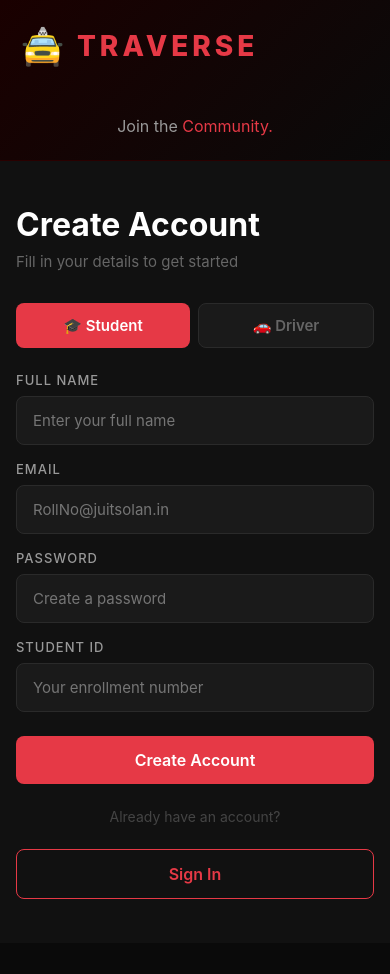
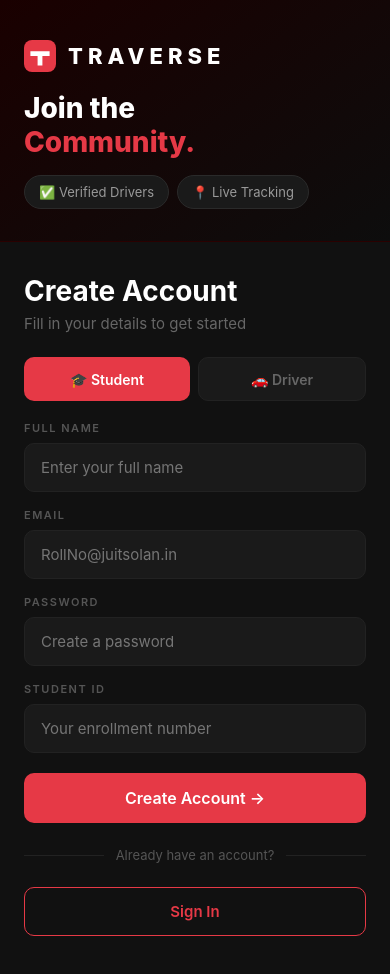
Before and after one commit to 1801-abhra/traverse-client, a React (Create React App) app in the folder client/: page /register in a window 390 px wide. Before the commit the page ends 943 px from the top, so only its background shows below. Built offline with nearby package versions, Linux system fonts and the light colour scheme.

Commit message:
Redesign Register page mobile first

```diff
--- a/client/src/pages/Register.js
+++ b/client/src/pages/Register.js
@@ -4,16 +4,9 @@ import { useNavigate, Link } from 'react-router-dom';
 
 function Register() {
   const [form, setForm] = useState({
-    name: '',
-    email: '',
-    password: '',
-    role: 'student',
-    studentId: '',
-    vehicleNumber: '',
-    phone: '',
-    carName: '',
-    carModel: '',
-    vehicleType: '4+1'
+    name: '', email: '', password: '', role: 'student',
+    studentId: '', vehicleNumber: '', phone: '',
+    carName: '', carModel: '', vehicleType: '4+1'
   });
   const [error, setError] = useState('');
   const [loading, setLoading] = useState(false);
@@ -43,298 +36,258 @@ function Register() {
     setLoading(false);
   };
 
+  const isMobile = window.innerWidth <= 768;
+
   return (
     <div style={styles.container}>
-      {window.innerWidth <= 768 && (
-        <div style={styles.mobileHeader}>
-          <div style={styles.logo}>
-            <span style={styles.logoIcon}>🚖</span>
-            <span style={styles.logoText}>TRAVERSE</span>
+      {/* Brand Panel */}
+      <div style={isMobile ? styles.brandMobile : styles.brandDesktop}>
+        <div style={styles.brandInner}>
+          <div style={styles.logoRow}>
+            <div style={styles.logoBox}>
+              <svg width="32" height="32" viewBox="0 0 40 40" fill="none">
+                <rect width="40" height="40" rx="10" fill="#e63946" />
+                <path d="M8,14 L32,14 L32,20 L23,20 L23,32 L17,32 L17,20 L8,20 Z" fill="white" />
+              </svg>
+            </div>
+            <span style={styles.brandName}>TRAVERSE</span>
           </div>
-          <p style={styles.mobileTagline}>Join the <span style={styles.red}>Community.</span></p>
-        </div>
-      )}
-      {window.innerWidth > 768 && (
-        <div style={styles.leftPanel}>
-          <div style={styles.brandSection}>
-            <div style={styles.logo}>
-              <span style={styles.logoIcon}>🚖</span>
-              <span style={styles.logoText}>TRAVERSE</span>
-            </div>
-            <h1 style={styles.tagline}>Join the<br /><span style={styles.red}>Community.</span></h1>
-            <p style={styles.subTagline}>Register as a student or driver and start your journey with Traverse</p>
-            <div style={styles.features}>
-              <div style={styles.feature}>✅ Safe & Verified Drivers</div>
-              <div style={styles.feature}>✅ Real-time Tracking</div>
-              <div style={styles.feature}>✅ Affordable Fares</div>
-              <div style={styles.feature}>✅ 24/7 Available</div>
-            </div>
+          <h1 style={isMobile ? styles.taglineMobile : styles.taglineDesktop}>
+            Join the<br /><span style={styles.red}>Community.</span>
+          </h1>
+          {!isMobile && (
+            <p style={styles.subTagline}>
+              Register as a student or driver<br />and start your journey today
+            </p>
+          )}
+          <div style={styles.pills}>
+            <div style={styles.pill}>✅ Verified Drivers</div>
+            <div style={styles.pill}>📍 Live Tracking</div>
+            {!isMobile && <div style={styles.pill}>💰 Best Fares</div>}
+            {!isMobile && <div style={styles.pill}>⚡ Instant Booking</div>}
           </div>
         </div>
-      )}
-      <div style={styles.rightPanel}>
-        <div style={styles.card}>
-          <h2 style={styles.title}>Create Account</h2>
-          <p style={styles.subtitle}>Fill in your details to get started</p>
+      </div>
 
-          {error && (
-            <div style={styles.errorBox}>⚠️ {error}</div>
-          )}
+      {/* Register Form Panel */}
+      <div style={isMobile ? styles.formMobile : styles.formDesktop}>
+        <div style={styles.formInner}>
+          <h2 style={styles.formTitle}>Create Account</h2>
+          <p style={styles.formSubtitle}>Fill in your details to get started</p>
+
+          {error && <div style={styles.errorBox}>⚠️ {error}</div>}
 
           <form onSubmit={handleRegister}>
-            <div style={styles.roleToggle}>
-              <button
-                type='button'
+            {/* Role Toggle */}
+            <div style={styles.roleRow}>
+              <button type='button'
                 onClick={() => setForm({ ...form, role: 'student' })}
-                style={form.role === 'student' ? styles.roleActive : styles.roleInactive}
-              >
+                style={form.role === 'student' ? styles.roleActive : styles.roleInactive}>
                 🎓 Student
               </button>
-              <button
-                type='button'
+              <button type='button'
                 onClick={() => setForm({ ...form, role: 'driver' })}
-                style={form.role === 'driver' ? styles.roleActive : styles.roleInactive}
-              >
+                style={form.role === 'driver' ? styles.roleActive : styles.roleInactive}>
                 🚗 Driver
               </button>
             </div>
 
             <div style={styles.inputGroup}>
-              <label style={styles.label}>Full Name</label>
-              <input
-                style={styles.input}
-                name='name'
-                placeholder='Enter your full name'
-                value={form.name}
-                onChange={handleChange}
-                required
-              />
+              <label style={styles.label}>FULL NAME</label>
+              <input style={styles.input} name='name' placeholder='Enter your full name'
+                value={form.name} onChange={handleChange} required />
             </div>
 
             <div style={styles.inputGroup}>
-              <label style={styles.label}>Email</label>
-              <input
-                style={styles.input}
-                name='email'
-                type='email'
+              <label style={styles.label}>EMAIL</label>
+              <input style={styles.input} name='email' type='email'
                 placeholder={form.role === 'student' ? 'RollNo@juitsolan.in' : 'Personal Email'}
-                value={form.email}
-                onChange={handleChange}
-                required
-              />
+                value={form.email} onChange={handleChange} required />
             </div>
 
             <div style={styles.inputGroup}>
-              <label style={styles.label}>Password</label>
-              <input
-                style={styles.input}
-                name='password'
-                type='password'
-                placeholder='Create a password'
-                value={form.password}
-                onChange={handleChange}
-                required
-              />
+              <label style={styles.label}>PASSWORD</label>
+              <input style={styles.input} name='password' type='password'
+                placeholder='Create a password' value={form.password}
+                onChange={handleChange} required />
             </div>
 
             {form.role === 'student' && (
               <div style={styles.inputGroup}>
-                <label style={styles.label}>Student ID</label>
-                <input
-                  style={styles.input}
-                  name='studentId'
+                <label style={styles.label}>STUDENT ID</label>
+                <input style={styles.input} name='studentId'
                   placeholder='Your enrollment number'
-                  value={form.studentId}
-                  onChange={handleChange}
-                  required
-                />
+                  value={form.studentId} onChange={handleChange} required />
               </div>
             )}
 
             {form.role === 'driver' && (
               <>
                 <div style={styles.inputGroup}>
-                  <label style={styles.label}>Vehicle Number</label>
-                  <input
-                    style={styles.input}
-                    name='vehicleNumber'
+                  <label style={styles.label}>VEHICLE NUMBER</label>
+                  <input style={styles.input} name='vehicleNumber'
                     placeholder='e.g. HP01AB1234'
-                    value={form.vehicleNumber}
-                    onChange={handleChange}
-                    required
-                  />
+                    value={form.vehicleNumber} onChange={handleChange} required />
                 </div>
                 <div style={styles.inputGroup}>
-                  <label style={styles.label}>Car Name</label>
-                  <input
-                    style={styles.input}
-                    name='carName'
+                  <label style={styles.label}>CAR NAME</label>
+                  <input style={styles.input} name='carName'
                     placeholder='e.g. Suzuki'
-                    value={form.carName || ''}
-                    onChange={handleChange}
-                  />
+                    value={form.carName || ''} onChange={handleChange} />
                 </div>
                 <div style={styles.inputGroup}>
-                  <label style={styles.label}>Car Model</label>
-                  <input
-                    style={styles.input}
-                    name='carModel'
+                  <label style={styles.label}>CAR MODEL</label>
+                  <input style={styles.input} name='carModel'
                     placeholder='e.g. Swift'
-                    value={form.carModel || ''}
-                    onChange={handleChange}
-                  />
+                    value={form.carModel || ''} onChange={handleChange} />
                 </div>
                 <div style={styles.inputGroup}>
-                  <label style={styles.label}>Phone Number</label>
-                  <input
-                    style={styles.input}
-                    name='phone'
+                  <label style={styles.label}>VEHICLE TYPE</label>
+                  <div style={{ display: 'flex', gap: '8px' }}>
+                    <button type='button'
+                      onClick={() => setForm({ ...form, vehicleType: '4+1' })}
+                      style={form.vehicleType === '4+1' ? styles.roleActive : styles.roleInactive}>
+                      🚗 4+1 Sedan
+                    </button>
+                    <button type='button'
+                      onClick={() => setForm({ ...form, vehicleType: '6+1' })}
+                      style={form.vehicleType === '6+1' ? styles.roleActive : styles.roleInactive}>
+                      🚐 6+1 SUV
+                    </button>
+                  </div>
+                </div>
+                <div style={styles.inputGroup}>
+                  <label style={styles.label}>PHONE NUMBER</label>
+                  <input style={styles.input} name='phone'
                     placeholder='+91 Phone Number'
-                    value={form.phone || ''}
-                    onChange={handleChange}
-                    required
-                  />
+                    value={form.phone || ''} onChange={handleChange} required />
                 </div>
               </>
             )}
 
-            {form.role === 'driver' && (
-              <div style={styles.inputGroup}>
-                <label style={styles.label}>Vehicle Type</label>
-                <div style={{ display: 'flex', gap: '8px' }}>
-                  <button
-                    type='button'
-                    onClick={() => setForm({ ...form, vehicleType: '4+1' })}
-                    style={form.vehicleType === '4+1' ? styles.roleActive : styles.roleInactive}
-                  >
-                    🚗 4+1 Sedan
-                  </button>
-                  <button
-                    type='button'
-                    onClick={() => setForm({ ...form, vehicleType: '6+1' })}
-                    style={form.vehicleType === '6+1' ? styles.roleActive : styles.roleInactive}
-                  >
-                    🚐 6+1 SUV
-                  </button>
-                </div>
-              </div>
-            )}
-
             <button
-              style={loading ? styles.buttonLoading : styles.button}
-              type='submit'
-              disabled={loading}
-            >
-              {loading ? 'Creating Account...' : 'Create Account'}
+              style={loading ? styles.btnLoading : styles.btn}
+              type='submit' disabled={loading}>
+              {loading ? 'Creating Account...' : 'Create Account →'}
             </button>
           </form>
 
           <div style={styles.divider}>
-            <span>Already have an account?</span>
+            <div style={styles.dividerLine} />
+            <span style={styles.dividerText}>Already have an account?</span>
+            <div style={styles.dividerLine} />
           </div>
 
-          <Link to='/login' style={styles.loginBtn}>
-            Sign In
-          </Link>
+          <Link to='/login' style={styles.loginBtn}>Sign In</Link>
         </div>
       </div>
     </div>
   );
 }
 
+const isMobile = window.innerWidth <= 768;
+
 const styles = {
   container: {
     minHeight: '100vh',
     display: 'flex',
-    flexDirection: window.innerWidth <= 768 ? 'column' : 'row',
+    flexDirection: isMobile ? 'column' : 'row',
     background: '#0a0a0a',
-    color: 'white'
+    color: 'white',
+    fontFamily: 'Inter, -apple-system, sans-serif'
   },
-  leftPanel: {
+  brandDesktop: {
     flex: 1,
-    background: 'linear-gradient(135deg, #1a0000 0%, #0a0a0a 50%, #1a0000 100%)',
-    display: window.innerWidth <= 768 ? 'none' : 'flex',
+    background: 'linear-gradient(145deg, #1a0000 0%, #0d0d0d 40%, #1a0000 100%)',
+    display: 'flex',
     alignItems: 'center',
     justifyContent: 'center',
     padding: '60px',
     borderRight: '1px solid #2a0000'
   },
-  brandSection: { maxWidth: '400px' },
-  logo: { display: 'flex', alignItems: 'center', gap: '12px', marginBottom: '48px' },
-  logoIcon: { fontSize: '36px' },
-  logoText: { fontSize: '28px', fontWeight: '800', letterSpacing: '4px', color: '#e63946' },
-  tagline: { fontSize: '52px', fontWeight: '800', lineHeight: '1.1', marginBottom: '24px', color: 'white' },
+  brandMobile: {
+    background: 'linear-gradient(145deg, #1a0000 0%, #0d0d0d 100%)',
+    padding: '40px 24px 32px',
+    borderBottom: '1px solid #2a0000'
+  },
+  brandInner: { maxWidth: '420px', width: '100%' },
+  logoRow: {
+    display: 'flex', alignItems: 'center', gap: '12px',
+    marginBottom: isMobile ? '20px' : '48px'
+  },
+  logoBox: { display: 'flex', alignItems: 'center', justifyContent: 'center' },
+  brandName: {
+    fontSize: isMobile ? '22px' : '26px',
+    fontWeight: '800', letterSpacing: '5px', color: 'white'
+  },
+  taglineDesktop: {
+    fontSize: '52px', fontWeight: '800', lineHeight: '1.1',
+    marginBottom: '20px', color: 'white'
+  },
+  taglineMobile: {
+    fontSize: '28px', fontWeight: '800', lineHeight: '1.2',
+    marginBottom: '16px', color: 'white'
+  },
   red: { color: '#e63946' },
-  subTagline: { fontSize: '18px', color: '#666', lineHeight: '1.6', marginBottom: '32px' },
-  features: { display: 'flex', flexDirection: 'column', gap: '12px' },
-  feature: { color: '#999', fontSize: '16px' },
-  rightPanel: {
-    width: window.innerWidth <= 768 ? '100%' : '520px',
-    display: 'flex',
-    alignItems: window.innerWidth <= 768 ? 'flex-start' : 'center',
-    justifyContent: 'center',
-    padding: window.innerWidth <= 768 ? '24px 16px' : '40px',
-    background: '#111',
-    overflowY: 'auto',
-    minHeight: window.innerWidth <= 768 ? 'auto' : '100vh'
+  subTagline: { fontSize: '17px', color: '#888', lineHeight: '1.7', marginBottom: '40px' },
+  pills: { display: 'flex', flexWrap: 'wrap', gap: '8px', marginTop: isMobile ? '16px' : '0' },
+  pill: {
+    background: '#1a1a1a', border: '1px solid #2a2a2a',
+    padding: '8px 14px', borderRadius: '20px', fontSize: '13px', color: '#999'
   },
-  card: { width: '100%', maxWidth: '420px', paddingTop: '20px', paddingBottom: '20px' },
-  title: { fontSize: '32px', fontWeight: '700', marginBottom: '8px', color: 'white' },
-  subtitle: { color: '#666', marginBottom: '32px', fontSize: '15px' },
+  formDesktop: {
+    width: '480px', display: 'flex', alignItems: 'center',
+    justifyContent: 'center', padding: '40px', background: '#111',
+    overflowY: 'auto'
+  },
+  formMobile: { flex: 1, padding: '32px 24px 40px', background: '#111' },
+  formInner: { width: '100%', maxWidth: '380px', margin: '0 auto' },
+  formTitle: { fontSize: '28px', fontWeight: '700', marginBottom: '6px', color: 'white' },
+  formSubtitle: { color: '#666', marginBottom: '24px', fontSize: '15px' },
   errorBox: {
-    background: '#2a0000', border: '1px solid #e63946',
-    color: '#ff6b6b', padding: '12px 16px', borderRadius: '8px',
+    background: '#1a0000', border: '1px solid #e63946',
+    color: '#ff6b6b', padding: '12px 16px', borderRadius: '10px',
     marginBottom: '20px', fontSize: '14px'
   },
-  roleToggle: { display: 'flex', gap: '8px', marginBottom: '24px' },
+  roleRow: { display: 'flex', gap: '8px', marginBottom: '20px' },
   roleActive: {
-    flex: 1, padding: '12px', background: '#e63946', color: 'white',
-    border: 'none', borderRadius: '8px', fontSize: '15px',
+    flex: 1, padding: '11px', background: '#e63946', color: 'white',
+    border: 'none', borderRadius: '10px', fontSize: '14px',
     fontWeight: '600', cursor: 'pointer'
   },
   roleInactive: {
-    flex: 1, padding: '12px', background: '#1a1a1a', color: '#666',
-    border: '1px solid #2a2a2a', borderRadius: '8px', fontSize: '15px',
+    flex: 1, padding: '11px', background: '#1a1a1a', color: '#666',
+    border: '1px solid #222', borderRadius: '10px', fontSize: '14px',
     fontWeight: '600', cursor: 'pointer'
   },
   inputGroup: { marginBottom: '16px' },
   label: {
-    display: 'block', color: '#999', fontSize: '13px',
-    fontWeight: '500', marginBottom: '8px',
-    textTransform: 'uppercase', letterSpacing: '1px'
+    display: 'block', color: '#555', fontSize: '11px',
+    fontWeight: '600', marginBottom: '8px', letterSpacing: '1.5px'
   },
   input: {
     width: '100%', padding: '14px 16px', background: '#1a1a1a',
-    border: '1px solid #2a2a2a', borderRadius: '8px', color: 'white',
+    border: '1px solid #222', borderRadius: '10px', color: 'white',
     fontSize: '15px', boxSizing: 'border-box', outline: 'none'
   },
-  button: {
-    width: '100%', padding: '14px', background: '#e63946', color: 'white',
-    border: 'none', borderRadius: '8px', fontSize: '16px',
-    fontWeight: '600', cursor: 'pointer', marginTop: '8px'
+  btn: {
+    width: '100%', padding: '15px', background: '#e63946', color: 'white',
+    border: 'none', borderRadius: '10px', fontSize: '16px',
+    fontWeight: '600', cursor: 'pointer', marginTop: '4px'
   },
-  buttonLoading: {
-    width: '100%', padding: '14px', background: '#7a1a1a', color: '#999',
-    border: 'none', borderRadius: '8px', fontSize: '16px',
-    fontWeight: '600', cursor: 'not-allowed', marginTop: '8px'
+  btnLoading: {
+    width: '100%', padding: '15px', background: '#6a1520', color: '#999',
+    border: 'none', borderRadius: '10px', fontSize: '16px',
+    cursor: 'not-allowed', marginTop: '4px'
   },
-  mobileHeader: {
-    background: 'linear-gradient(135deg, #1a0000 0%, #0a0a0a 100%)',
-    padding: '24px 20px',
-    borderBottom: '1px solid #2a0000',
-    textAlign: 'center'
-  },
-  mobileTagline: {
-    fontSize: '16px',
-    color: '#999',
-    marginTop: '8px'
-  },
-  divider: { textAlign: 'center', color: '#444', margin: '24px 0', fontSize: '14px' },
+  divider: { display: 'flex', alignItems: 'center', gap: '12px', margin: '24px 0' },
+  dividerLine: { flex: 1, height: '1px', background: '#222' },
+  dividerText: { color: '#555', fontSize: '13px', whiteSpace: 'nowrap' },
   loginBtn: {
     display: 'block', width: '100%', padding: '14px', background: 'transparent',
-    color: '#e63946', border: '1px solid #e63946', borderRadius: '8px',
-    fontSize: '16px', fontWeight: '600', cursor: 'pointer',
-    textAlign: 'center', textDecoration: 'none', boxSizing: 'border-box'
+    color: '#e63946', border: '1px solid #e63946', borderRadius: '10px',
+    fontSize: '15px', fontWeight: '600', textAlign: 'center',
+    textDecoration: 'none', boxSizing: 'border-box'
   }
 };
 
```
